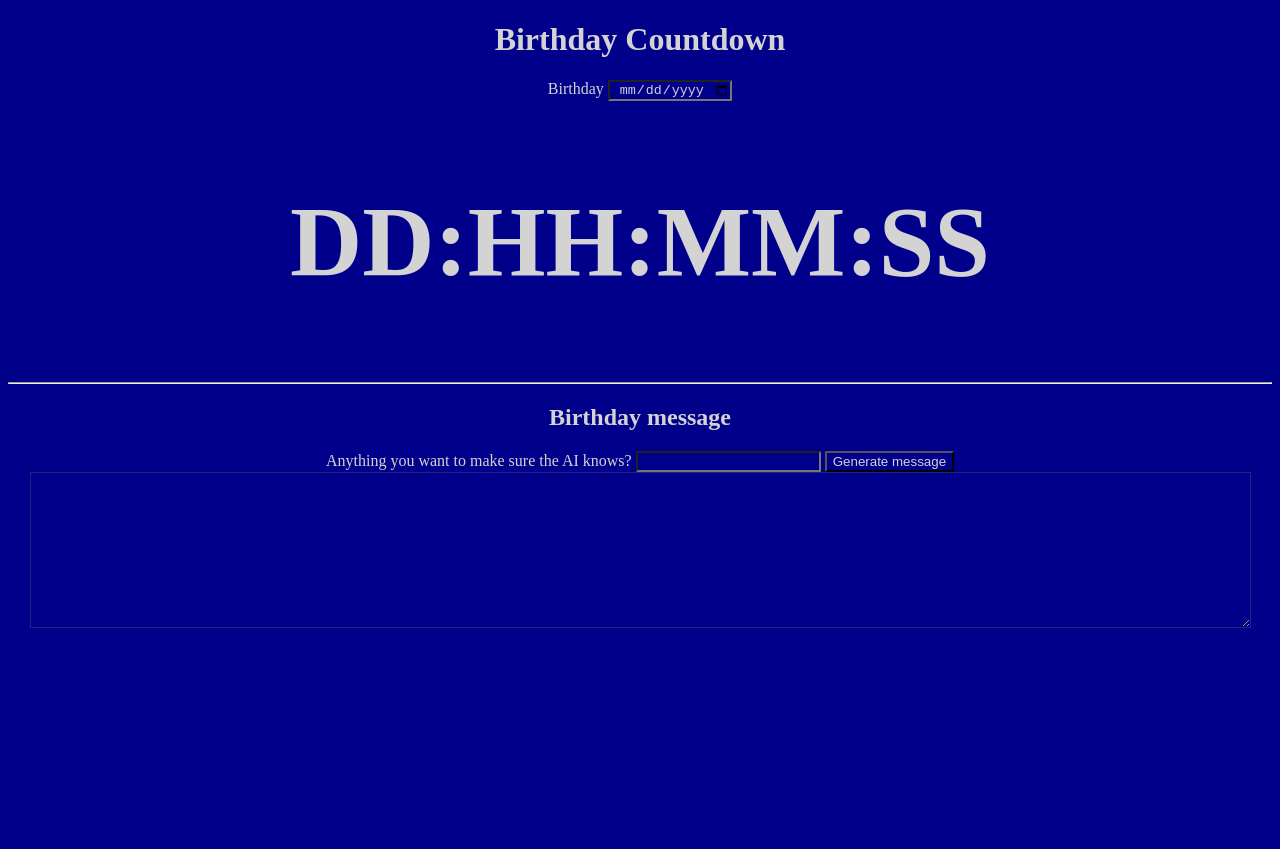
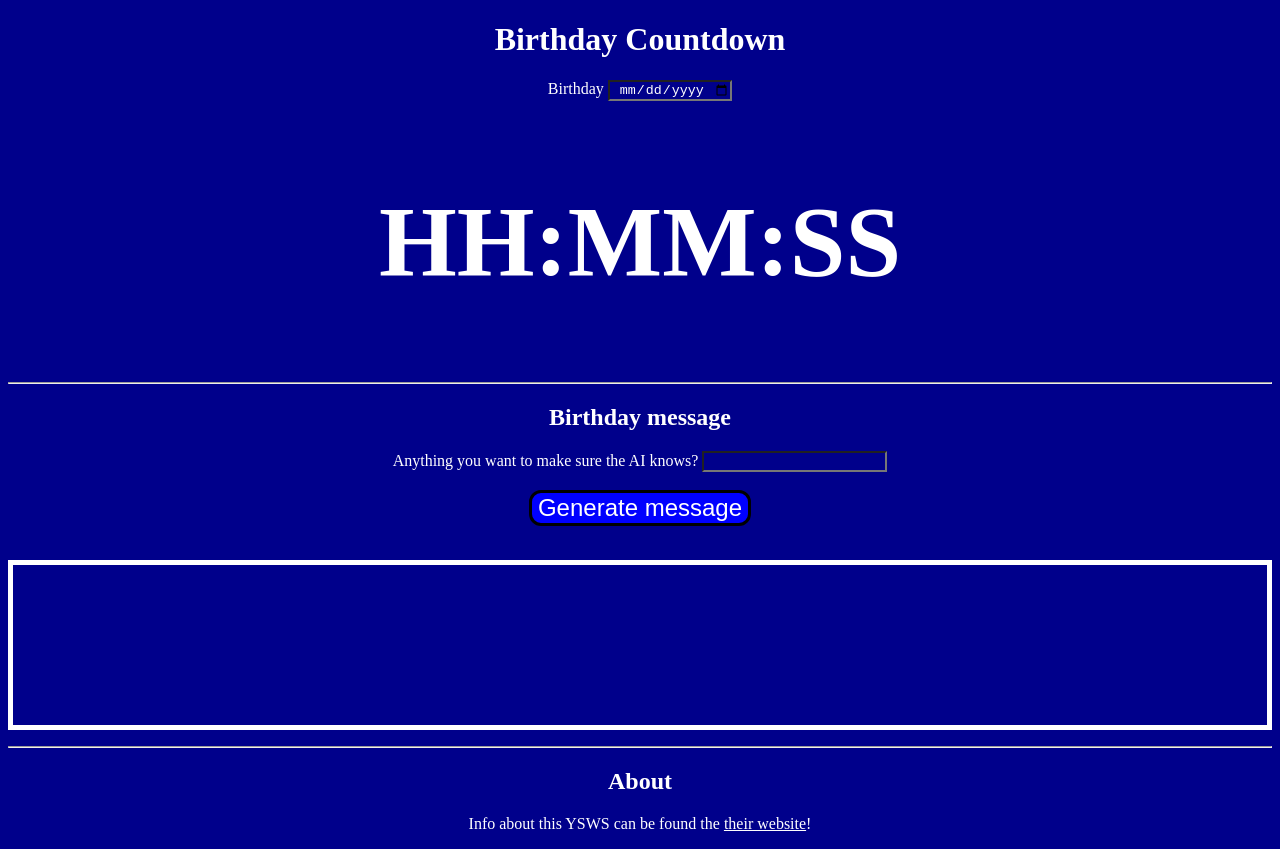
Before and after one commit to hackclub-ethan/birthday-ysws, a plain HTML site: page index.html in a window 1280 px wide. Before the commit the page ends 800 px from the top, so only its background shows below. Drawn offline with Linux system fonts and the light colour scheme.

Commit message:
Some styling and a small about section

```diff
--- a/index.html
+++ b/index.html
@@ -3,6 +3,7 @@
     <head>
         <meta charset="UTF-8" />
         <meta name="viewport" content="width=device-width, initial-scale=1.0" />
+        <meta name="description" content="A website for the Birthday YSWS from Hackclub. This site has a count down to your birthday and you can generate AI birthday messages!" />
 
         <title>Birthday countdown</title>
 
@@ -16,7 +17,7 @@
         <label for="birthday">Birthday</label>
         <input type="date" name="birthday" id="birthday" />
 
-    <h2 id="countdown">DD:HH:MM:SS</h2>
+        <h2 id="countdown">HH:MM:SS</h2>
 
         <hr />
 
@@ -25,10 +26,20 @@
         <label for="aiPrompt">Anything you want to make sure the AI knows?</label>
         <input type="text" name="aiPrompt" id="aiPrompt" />
 
+        <br />
+        <br />
+
         <button id="generate">Generate message</button>
 
         <br />
+        <br />
 
-    <textarea id="response" disabled cols="150" rows="10"></textarea>
+        <p id="response"></p>
+
+        <hr />
+
+        <h2>About</h2>
+
+        <p>Info about this YSWS can be found the <a href="https://birthday-cards.hackclub.com/">their website</a>!</p>
     </body>
 </html>
--- a/script.js
+++ b/script.js
@@ -52,8 +52,21 @@ function updateTime() {
         hours = "0" + hours;
     };
 
+    if (days == 0 && hours == 0) {
+        const formattedTime = `${minutes}:${seconds}`;
+        countdown.innerText = formattedTime;
+
+        return;
+    }
+
+    if (days == 0) {
+        const formattedTime = `${hours}:${minutes}:${seconds}`;
+        countdown.innerText = formattedTime;
+
+        return;
+    }
+
     const formattedTime = `${days}:${hours}:${minutes}:${seconds}`;
-
     countdown.innerText = formattedTime;
 };
 
--- a/styles.css
+++ b/styles.css
@@ -1,9 +1,32 @@
 * {
     text-align: center;
     background-color: darkblue;
-    color: lightgray;
+    color: white;
 }
 
 #countdown {
     font-size: 100px;
+
+    top: 0px;
+    position: sticky;
 }
+
+#generate {
+    border: solid;
+    border-radius: 12px;
+    border-width: 3px;
+    border-color: black;
+
+    background-color: blue;
+
+    font-size: x-large;
+}
+
+#response {
+    min-width: 80vw;
+    min-height: 20vh;
+
+    border-style: solid;
+    border-width: 5px;
+    border-color: white;
+}
```
Lines whose indentation alone changed are shown as unchanged.
